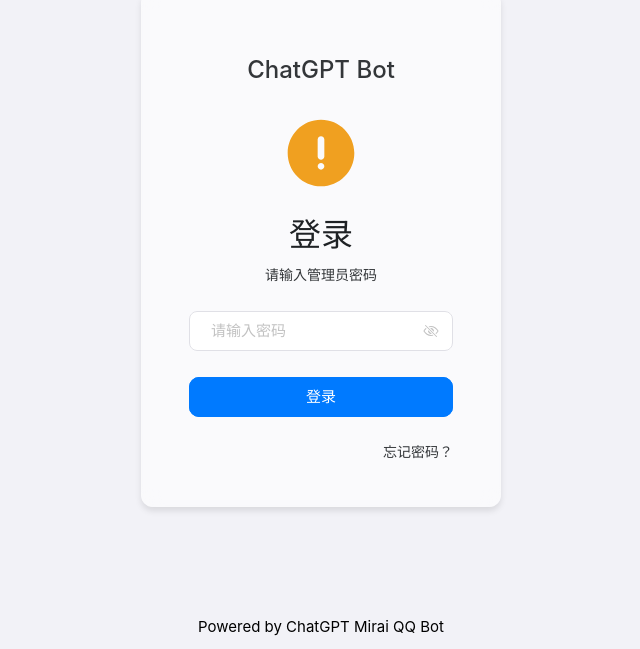
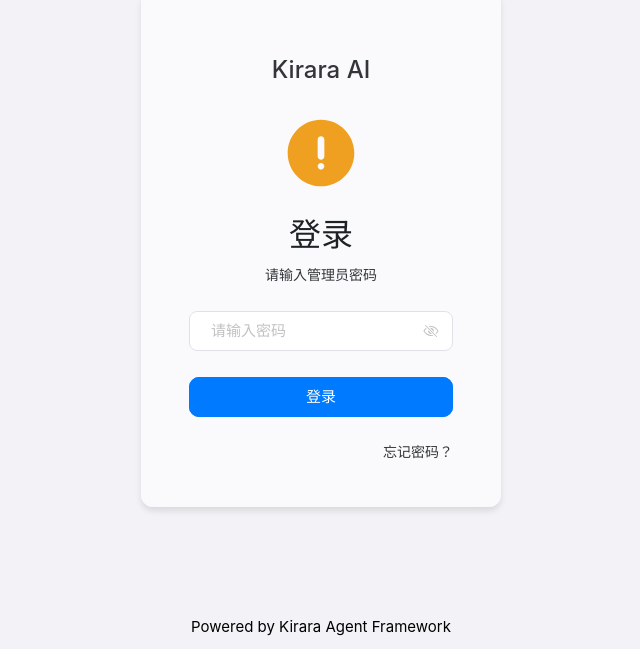
Before and after one commit to DarkSkyTeam/chatgpt-for-bot-webui, a Vue app: page /login in a window 1280 px wide. Shown: the part 151-800 px from the top of the page, without its empty margins (319-959 px from the left). Built offline with nearby package versions, Linux system fonts and the light colour scheme; no server answers.

Commit message:
chore: update branding to Kirara AI

```diff
--- a/package.json
+++ b/package.json
@@ -1,5 +1,5 @@
 {
-  "name": "chatgpt-for-bot-webui",
+  "name": "kirara-ai-webui",
   "version": "0.0.0",
   "private": true,
   "scripts": {
--- a/src/components/TopBar.vue
+++ b/src/components/TopBar.vue
@@ -1,6 +1,6 @@
 <template>
   <div class="topbar">
-    <p>ChatGPT for Bot</p>
+    <p>Kirara AI</p>
     <!-- <ul>
       <li><a href="#">Home</a></li>
       <li><a href="#">About</a></li>
--- a/src/views/login/LoginView.vue
+++ b/src/views/login/LoginView.vue
@@ -5,7 +5,7 @@
         <div class="login-logo">
           <div class="i-carbon-bot text-36px" />
         </div>
-        <h1 class="login-title">ChatGPT Bot</h1>
+        <h1 class="login-title">Kirara AI</h1>
       </div>
 
       <n-result
@@ -83,7 +83,7 @@
     </n-card>
     <div class="login-footer">
     <a href="https://github.com/lss233/chatgpt-mirai-qq-bot" target="_blank" style="color: var(--n-info-color);">
-      Powered by ChatGPT Mirai QQ Bot
+      Powered by Kirara Agent Framework
     </a>
   </div>
   </div>
```
